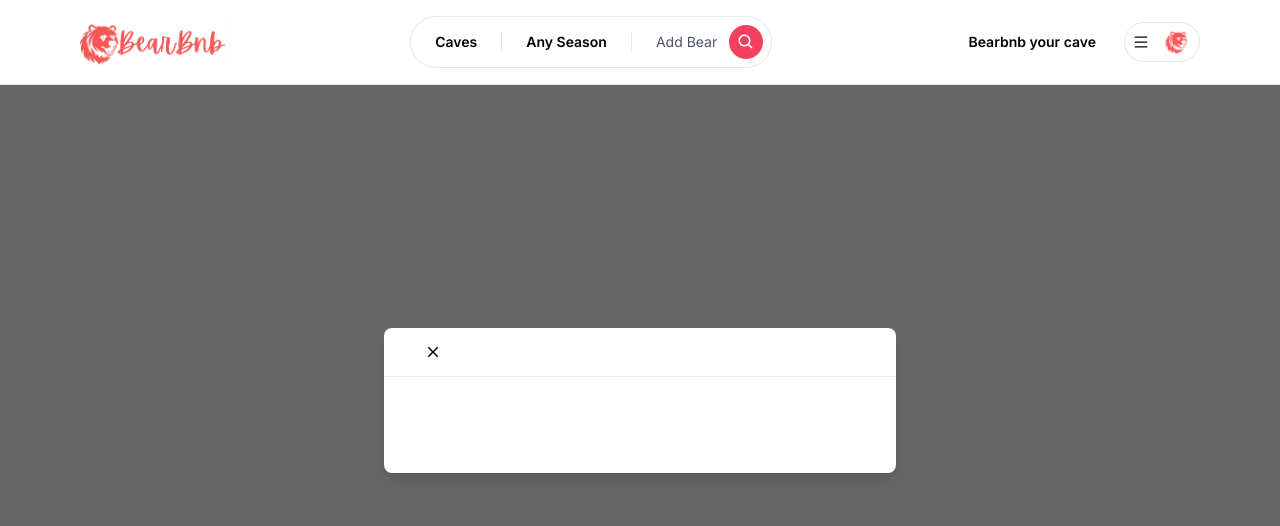
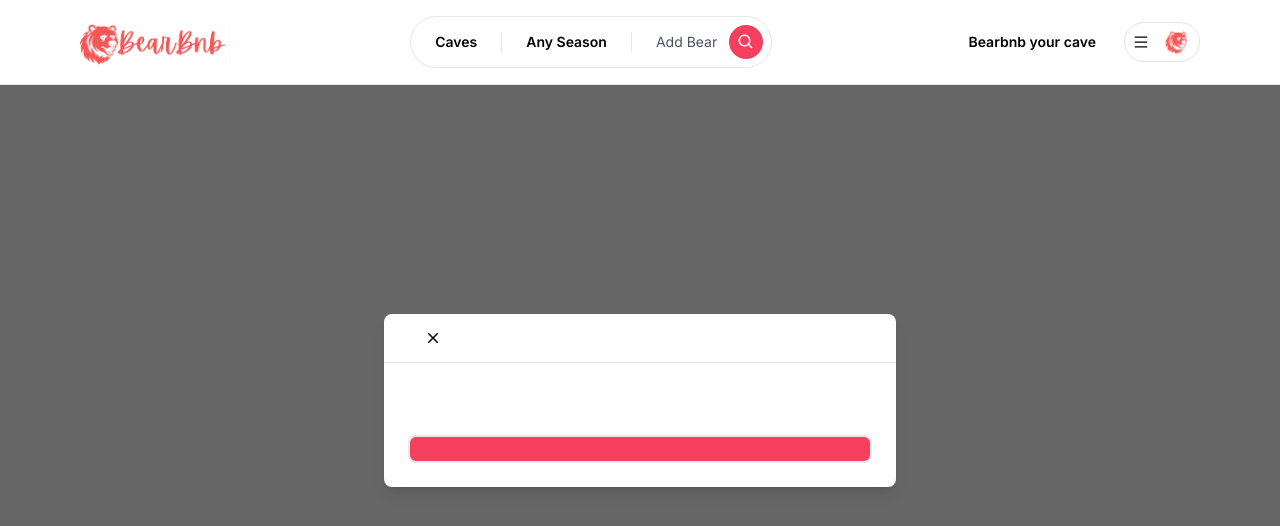
Before and after one commit to AndrewGalicia/CloneBnB, a Next.js app: page / in a window 1280 px wide. Shown: the top 526 px of the page. Built offline with nearby package versions, Linux system fonts and the light colour scheme.

Commit message:
continued on modal

```diff
--- a/app/components/Button.tsx
+++ b/app/components/Button.tsx
@@ -1,6 +1,31 @@
+'use client'
+import React from "react";
+import { IconBase, IconType } from "react-icons";
 
-export default function Button() {
-    return(
-        <button></button>
-    )
+interface ButtonProps {
+    label: string;
+    onClick: (e: React.MouseEvent<HTMLButtonElement>) => void;
+    disabled?: boolean;
+    outline?: boolean;
+    small?: boolean;
+    icon?: IconType;
 }
+
+export default function Button({
+    label,
+    onClick,
+    disabled,
+    outline,
+    small,
+    icon: Icon
+}: ButtonProps): JSX.Element {
+    return (
+        <button className={`relative disabled:opacity-70 disabled:cursor-not-allowed rounded-lg hover:opacity-80 transition w-full
+        ${outline ? 'bg-white border-black text-black' : 'bg-rose-500 text-white'}
+        ${small ? 'py-1 text-sm font-light border-[1px]' : 'py-3 text-md font-semibold border-2'}
+        `} onClick={onClick} disabled={disabled}>
+            {Icon && (<Icon size={24} className="absolute left-4 top-3"/>)}
+            {label}
+        </button>
+    );
+}
--- a/app/components/modals/Modal.tsx
+++ b/app/components/modals/Modal.tsx
@@ -159,7 +159,10 @@
               {/* footer */}
               <div className='flex flex-col gap-2 p-6'>
                 <div className="flex flex-row items-center gap-4 w-full">
-                    <Button/>
+                    {secondaryAction && secondaryLabel && (
+                        <Button disabled={disabled} label= {secondaryLabel} onClick={handleSecondaryAction} />
+                        )}
+                    <Button disabled={disabled} label= {actionLabel} onClick={handleSubmit} />
                 </div>
               </div>
 
```
